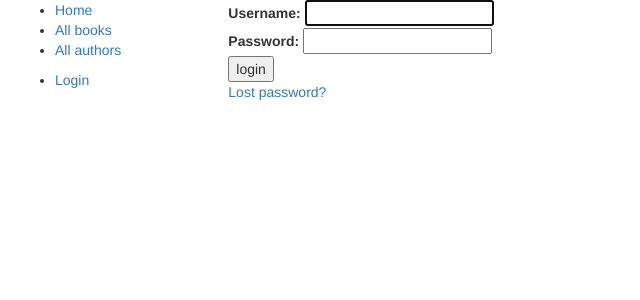
After one commit to PonchoGoblin21/tkpro, a Django app: page /accounts/login/ in a window 1280 px wide. The commit adds this page. Shown: the top 300 px of the page, without its empty margins (0-640 px from the left). Run offline with Django 3.2, Linux system fonts and the light colour scheme; some libraries are stand-ins or nearby versions.

Commit message:
User login and logout. No limited access to pages yet.

```diff
--- a/catalog/templates/base_generic.html
+++ b/catalog/templates/base_generic.html
@@ -26,6 +26,14 @@
           <li><a href="{% url 'books' %}">All books</a></li>
           <li><a href="{% url 'authors' %}">All authors</a></li>
       </ul>
+      <ul class="sidebar-nav">
+   {% if user.is_authenticated %}
+     <li>User: {{ user.get_username }}</li>
+     <li><a href="{% url 'logout'%}?next={{request.path}}">Logout</a></li>
+   {% else %}
+     <li><a href="{% url 'login'%}?next={{request.path}}">Login</a></li>
+   {% endif %}
+  </ul>
      {% endblock %}
       </div>
       <div class="col-sm-10 ">
--- a/catalog/templates/index.html
+++ b/catalog/templates/index.html
@@ -1,9 +1,9 @@
 {% extends "base_generic.html" %}
 
 {% block content %}
-<h1>Local Library Home</h1>
+<h1>Local Library HQ's</h1>
 
-  <p>Welcome to <em>LocalLibrary</em>, a very basic Django website developed as a tutorial example on the Mozilla Developer Network.</p>
+  <p>Hello and welcome to Tara's awesome Local Library where you can find very few books.</p>
 
 <h2>Dynamic content</h2>
 
--- /dev/null
+++ b/templates/registration/login.html
@@ -0,0 +1,39 @@
+{% extends "base_generic.html" %}
+
+{% block content %}
+
+{% if form.errors %}
+<p>Your username and password didn't match. Please try again.</p>
+{% endif %}
+
+{% if next %}
+    {% if user.is_authenticated %}
+    <p>Your account doesn't have access to this page. To proceed,
+    please login with an account that has access.</p>
+    {% else %}
+    <p>Please login to see this page.</p>
+    {% endif %}
+{% endif %}
+
+<form method="post" action="{% url 'login' %}">
+{% csrf_token %}
+
+<div>
+  <td>{{ form.username.label_tag }}</td>
+  <td>{{ form.username }}</td>
+</div>
+<div>
+  <td>{{ form.password.label_tag }}</td>
+  <td>{{ form.password }}</td>
+</div>
+
+<div>
+  <input type="submit" value="login" />
+  <input type="hidden" name="next" value="{{ next }}" />
+</div>
+</form>
+
+{# Assumes you setup the password_reset view in your URLconf #}
+<p><a href="{% url 'password_reset' %}">Lost password?</a></p>
+
+{% endblock %}
--- /dev/null
+++ b/templates/registration/password_reset_done.html
@@ -0,0 +1,4 @@
+{% extends "base_generic.html" %}
+{% block content %}
+<p>We've emailed you instructions for setting your password. If they haven't arrived in a few minutes, check your spam folder.</p>
+{% endblock %}
--- /dev/null
+++ b/templates/registration/password_reset_email.html
@@ -0,0 +1,2 @@
+Someone asked for password reset for email {{ email }}. Follow the link below:
+{{ protocol}}://{{ domain }}{% url 'password_reset_confirm' uidb64=uid token=token %
--- a/tkpro/settings.py
+++ b/tkpro/settings.py
@@ -55,7 +55,7 @@ ROOT_URLCONF = 'tkpro.urls'
 TEMPLATES = [
     {
         'BACKEND': 'django.template.backends.django.DjangoTemplates',
-        'DIRS': [],
+        'DIRS': ['./templates'],
         'APP_DIRS': True,
         'OPTIONS': {
             'context_processors': [
@@ -119,3 +119,5 @@ USE_TZ = True
 # https://docs.djangoproject.com/en/2.0/howto/static-files/
 
 STATIC_URL = '/static/'
+LOGIN_REDIRECT_URL = '/'
+EMAIL_BACKEND = 'django.core.mail.backends.console.EmailBackend'
```
Also changed, not shown: templates/registration/logged_out.html (added, +7 -0 lines), templates/registration/password_reset_complete.html (added, +7 -0 lines), templates/registration/password_reset_confirm.html (added, +33 -0 lines), templates/registration/password_reset_form.html (added, +11 -0 lines), db.sqlite3.
